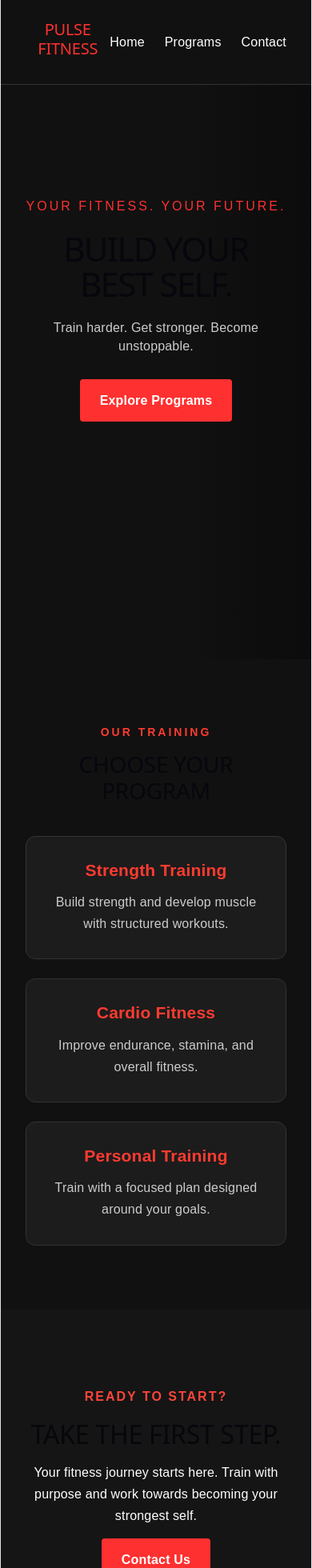
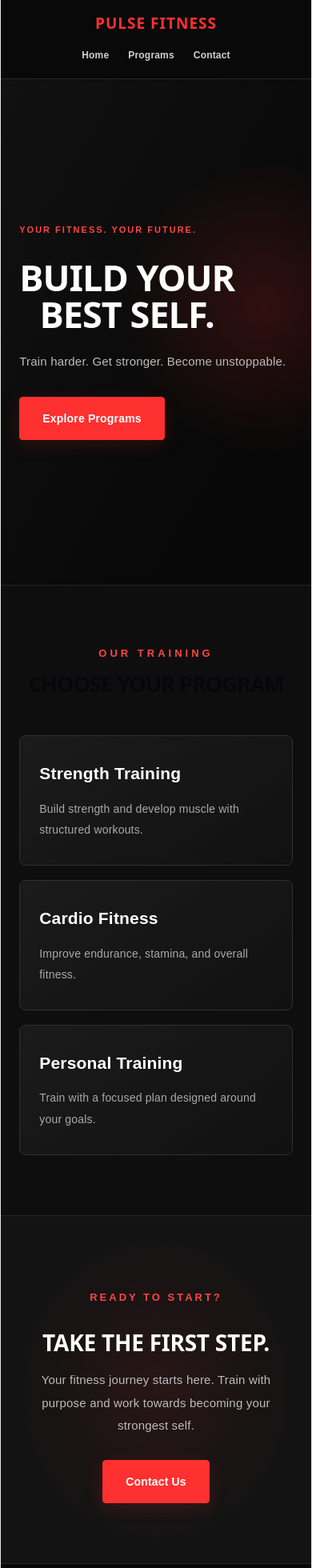
Before and after one commit to leeskink/pulse-fitness, a React (Vite) app in the folder temp-react-check/: page / in a window 390 px wide. Shown: the top 1960 px of the page at 80% size. Built offline with nearby package versions, Linux system fonts and the light colour scheme.

Commit message:
improving website css

```diff
--- a/temp-react-check/src/App.css
+++ b/temp-react-check/src/App.css
@@ -1,175 +1,355 @@
+/* =========================
+   1. GLOBAL STYLES
+========================= */
+
 * {
   margin: 0;
   padding: 0;
   box-sizing: border-box;
 }
 
-body {
-  font-family: Arial, sans-serif;
-  background: #111;
-  color: white;
+html {
+  scroll-behavior: smooth;
+  scroll-padding-top: 90px;
 }
 
+body {
+  font-family: Arial, Helvetica, sans-serif;
+  background: #0b0b0b;
+  color: #ffffff;
+  line-height: 1.6;
+}
+
+a {
+  transition: color 0.3s ease, background 0.3s ease,
+    transform 0.3s ease;
+}
+
+::selection {
+  background: #ff3030;
+  color: #ffffff;
+}
+
+/* =========================
+   2. HEADER & NAVIGATION
+========================= */
+
 .header {
+  position: sticky;
+  top: 0;
+  z-index: 100;
   display: flex;
   justify-content: space-between;
   align-items: center;
-  padding: 25px 8%;
-  border-bottom: 1px solid #333;
+  padding: 22px 8%;
+  background: rgba(10, 10, 10, 0.96);
+  border-bottom: 1px solid #292929;
 }
 
 .header h2 {
   color: #ff3030;
+  font-size: 24px;
+  font-weight: 900;
+  letter-spacing: 2px;
 }
 
 nav {
   display: flex;
-  gap: 25px;
+  align-items: center;
+  gap: 32px;
 }
 
 nav a {
-  color: white;
+  color: #d0d0d0;
   text-decoration: none;
+  font-size: 14px;
+  font-weight: 600;
 }
+
+nav a:hover {
+  color: #ff3030;
+}
+
+/* =========================
+   3. HERO SECTION
+========================= */
 
 .hero {
   min-height: 85vh;
-  padding: 140px 8%;
-  background: linear-gradient(
-    90deg,
-    #111 10%,
-    #111b 60%,
-    #0005
-  );
+  display: flex;
+  flex-direction: column;
+  justify-content: center;
+  align-items: flex-start;
+  padding: 100px 8%;
+  overflow: hidden;
+  background:
+    radial-gradient(
+      ellipse at 85% 45%,
+      rgba(255, 48, 48, 0.16),
+      transparent 38%
+    ),
+    linear-gradient(120deg, #111111, #080808 75%);
+  border-bottom: 1px solid #252525;
 }
 
 .hero > p:first-child {
-  color: #ff3030;
-  letter-spacing: 3px;
+  color: #ff4545;
+  font-size: 13px;
+  font-weight: 800;
+  letter-spacing: 4px;
+  margin-bottom: 12px;
 }
 
 .hero h1 {
-  font-size: clamp(42px, 7vw, 85px);
-  margin: 20px 0;
-  line-height: 1.05;
+  max-width: 850px;
+  color: #ffffff;
+  font-size: clamp(48px, 7vw, 88px);
+  font-weight: 900;
+  line-height: 1.02;
+  letter-spacing: -2px;
+  margin: 16px 0 24px;
 }
 
 .hero > p:nth-of-type(2) {
-  color: #ccc;
-  margin-bottom: 30px;
+  color: #bcbcbc;
+  font-size: 17px;
+  max-width: 520px;
+  margin-bottom: 32px;
 }
+
+/* =========================
+   4. BUTTONS
+========================= */
 
 .button {
   display: inline-block;
   background: #ff3030;
-  color: white;
-  padding: 15px 25px;
+  color: #ffffff;
+  padding: 15px 28px;
   text-decoration: none;
-  font-weight: bold;
+  font-size: 14px;
+  font-weight: 800;
+  border: 1px solid #ff3030;
   border-radius: 4px;
+  box-shadow: 0 6px 22px rgba(255, 48, 48, 0.15);
 }
 
-/* Programs section */
+.button:hover {
+  background: #e51f1f;
+  border-color: #e51f1f;
+  transform: translateY(-3px);
+  box-shadow: 0 10px 28px rgba(255, 48, 48, 0.25);
+}
+
+/* =========================
+   5. PROGRAMS SECTION
+========================= */
+
 .programs {
-padding: 80px 8%;
-background-color: #111111;
+  padding: 100px 8%;
+  background: #0e0e0e;
   color: #ffffff;
   text-align: center;
 }
 
 .programs > p {
-color: #ff3b30;
-font-size: 14px;
-font-weight: bold;
-letter-spacing: 3px;
+  color: #ff4545;
+  font-size: 13px;
+  font-weight: 800;
+  letter-spacing: 4px;
   margin-bottom: 12px;
 }
 
 .programs h2 {
-font-size: 36px;
-margin-bottom: 40px;
+  font-size: clamp(28px, 4vw, 42px);
+  font-weight: 900;
+  letter-spacing: -1px;
+  margin-bottom: 48px;
 }
 
-/* Arrange program cards in columns */
 .program-list {
   display: grid;
-grid-template-columns: repeat(3, 1fr);
+  grid-template-columns: repeat(3, minmax(0, 1fr));
   gap: 24px;
 }
 
-/* Individual program cards */
 .program-card {
-background-color: #1c1c1c;
-border: 1px solid #333333;
-border-radius: 12px;
-padding: 30px 24px;
-transition: transform 0.3s ease, border-color 0.3s ease;
+  padding: 38px 28px;
+  text-align: left;
+  background: linear-gradient(145deg, #1b1b1b, #111111);
+  border: 1px solid #303030;
+  border-radius: 8px;
+  transition: transform 0.3s ease,
+    border-color 0.3s ease,
+    box-shadow 0.3s ease;
 }
 
 .program-card:hover {
-transform: translateY(-6px);
-border-color: #ff3b30;
+  transform: translateY(-8px);
+  border-color: #ff3030;
+  box-shadow: 0 14px 35px rgba(0, 0, 0, 0.35);
 }
 
 .program-card h3 {
-color: #ff3b30;
+  color: #ffffff;
   font-size: 21px;
-margin-bottom: 15px;
+  font-weight: 800;
+  margin-bottom: 14px;
 }
 
 .program-card p {
-color: #cccccc;
-line-height: 1.7;
+  color: #a9a9a9;
+  font-size: 14px;
+  line-height: 1.9;
 }
 
-/* Responsive layout for smaller screens */
-@media (max-width: 768px) {
-.program-list {
-grid-template-columns: 1fr;
-}
-
-.programs h2 {
-font-size: 28px;
-}
-}
+/* =========================
+   6. CONTACT SECTION
+========================= */
 
 .contact {
-padding: 80px 20px;
+  padding: 100px 20px;
   text-align: center;
-background: #151515;
+  background:
+    radial-gradient(
+      ellipse at center,
+      rgba(255, 48, 48, 0.09),
+      transparent 65%
+    ),
+    #131313;
+  border-top: 1px solid #252525;
 }
 
 .contact > p:first-child {
-color: #ff453a;
-font-weight: bold;
-letter-spacing: 2px;
+  color: #ff4545;
+  font-size: 13px;
+  font-weight: 800;
+  letter-spacing: 3px;
 }
 
 .contact h2 {
-font-size: 32px;
-margin: 15px 0;
+  color: #ffffff;
+  font-size: clamp(28px, 4vw, 42px);
+  font-weight: 900;
+  margin: 16px 0;
 }
 
 .contact p {
   max-width: 600px;
-margin: 15px auto;
-line-height: 1.7;
+  margin: 15px auto 28px;
+  color: #bcbcbc;
+  line-height: 1.9;
+  font-size: 15px;
 }
 
+/* =========================
+   7. FOOTER
+========================= */
+
 .footer {
-padding: 35px 20px;
+  padding: 38px 20px;
   text-align: center;
   background: #080808;
-border-top: 1px solid #333;
+  border-top: 1px solid #292929;
 }
 
 .footer h3 {
-color: #ff453a;
+  color: #ff4545;
+  font-size: 19px;
+  font-weight: 900;
+  letter-spacing: 3px;
+  margin-bottom: 8px;
+}
+
+.footer p {
+  color: #929292;
+  font-size: 13px;
+  line-height: 1.9;
+}
+
+/* =========================
+   8. TABLET & MOBILE
+========================= */
+
+@media (max-width: 768px) {
+  .header {
+    padding: 18px 5%;
+  }
+
+  .header h2 {
+    font-size: 19px;
+    letter-spacing: 1px;
+  }
+
+  nav {
+    gap: 16px;
+  }
+
+  nav a {
+    font-size: 12px;
+  }
+
+  .hero {
+    min-height: 75vh;
+    padding: 85px 6%;
+  }
+
+  .hero h1 {
+    letter-spacing: -1px;
+  }
+
+  .hero > p:nth-of-type(2) {
+    font-size: 15px;
+  }
+
+  .programs {
+    padding: 75px 6%;
+  }
+
+  .program-list {
+    grid-template-columns: 1fr;
+    gap: 18px;
+  }
+
+  .program-card {
+    padding: 30px 24px;
+  }
+
+  .contact {
+    padding: 75px 6%;
+  }
+}
+
+@media (max-width: 420px) {
+  .header {
+    flex-direction: column;
+    gap: 12px;
+  }
+
+  nav {
+    gap: 24px;
+  }
+
+  .hero h1 {
+    font-size: 45px;
+  }
+
+  .hero > p:first-child {
+    font-size: 11px;
     letter-spacing: 2px;
   }
 
-.footer p {
-color: #aaa;
-font-size: 14px;
-line-height: 1.6;
+  .programs h2 {
+    font-size: 27px;
   }
+}
+
+/* Respect reduced-motion preferences */
+@media (prefers-reduced-motion: reduce) {
+  *,
+  *::before,
+  *::after {
+    scroll-behavior: auto !important;
+    transition-duration: 0.01ms !important;
+  }
+}
```
Lines whose indentation alone changed are shown as unchanged.
